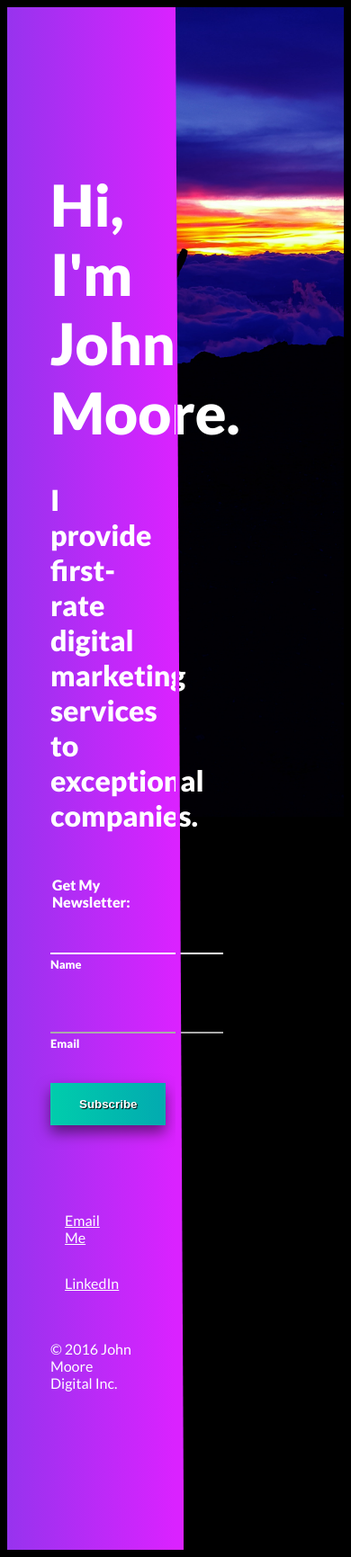
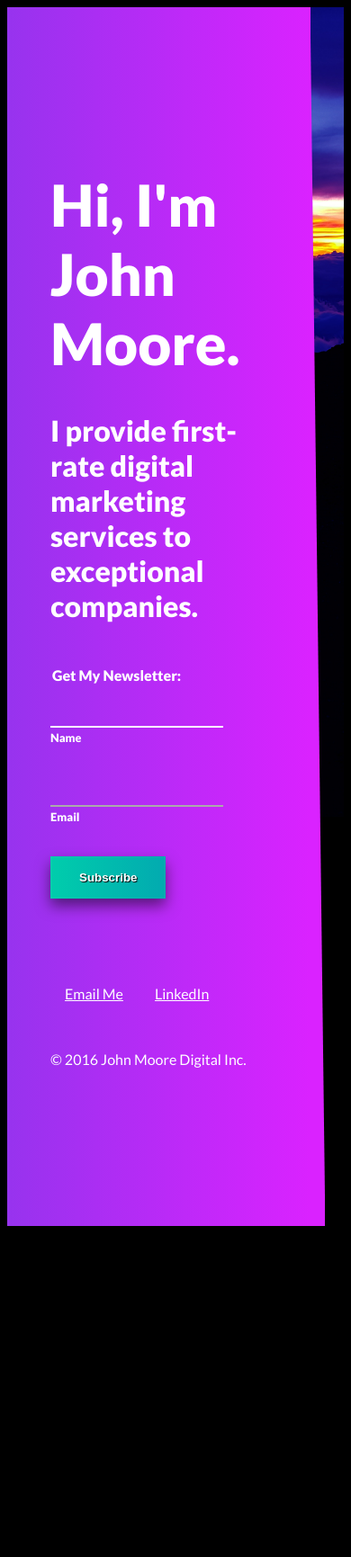
Before and after one commit to jomoweb/jomoweb.github.io, a Jekyll site: the page built from index.html, in a window 390 px wide. Shown: the whole page at 90% size. Built offline with Jekyll 4.4.1, drawn with Linux system fonts in a browser that asks for light colours; after the commit the page ends 1371 px from its top, so only the background shows below that.

Commit message:
mobile adjustments

```diff
--- a/_layouts/comingsoon.html
+++ b/_layouts/comingsoon.html
@@ -45,7 +45,7 @@
         min-height: 100vh;
         padding: 10rem 3rem;
         position: relative;
-        width: 50%;
+        width: 90%;
       }
 
       .left-wrapper:after {
@@ -67,7 +67,7 @@
         background-repeat: no-repeat;
         float: left;
         min-height: 100vh;
-        width: 50%;
+        width: 10%;
       }
 
       .quote:after {
@@ -257,6 +257,36 @@
         color: #000;
       }
 
+      /* Small only */
+      @media screen and (max-width: 39.9375em) {
+
+      }
+
+      /* Medium and up */
+      @media screen and (min-width: 40em) {
+
+        .left-wrapper, .right-wrapper {
+          width: 50%;
+        }
+
+      }
+
+      /* Medium only */
+      @media screen and (min-width: 40em) and (max-width: 63.9375em) {
+
+      }
+
+      /* Large and up */
+      @media screen and (min-width: 64em) {
+
+      }
+
+      /* Large only */
+      @media screen and (min-width: 64em) and (max-width: 74.9375em) {
+
+      }
+
+
     </style>
   <head>
   <body>
```
